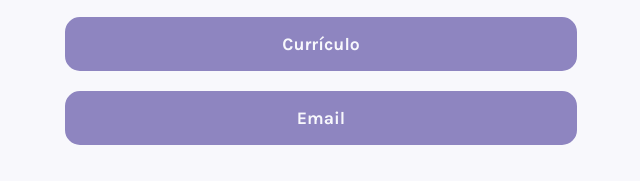
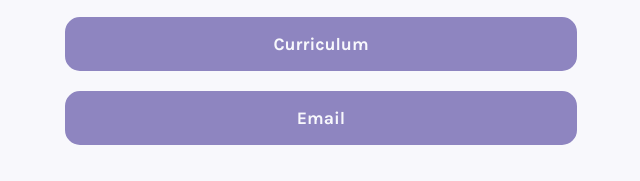
Before and after one commit to fredcardoso191/mylinks, a plain HTML site: page index.html in a window 1280 px wide. Shown: the part 472-653 px from the top of the page, 319-959 px from the left. Drawn offline with Linux system fonts and the light colour scheme.

Commit message:
updated <a> tags

```diff
--- a/index.html
+++ b/index.html
@@ -16,7 +16,7 @@
         <a href="https://www.linkedin.com/in/fredcarddoso/" target="_blank">LinkedIn</a>
         <a href="https://github.com/fredcardoso191" target="_blank">GitHub</a>
         <a href="https://www.instagram.com/frrecco/" target="_blank">Instagram</a>
-        <a href="src/docs/pdf/FredericoAntonio.pdf" target="_blank">Currículo</a>
+        <a href="src/docs/pdf/FredericoAntonio.pdf" target="_blank">Curriculum</a>
         <!--<a href="https://twitch.tv/deric0o" target="_blank">Twitch</a>-->
         <button onclick="copyEmail()">Email</button>
     </div>
```
